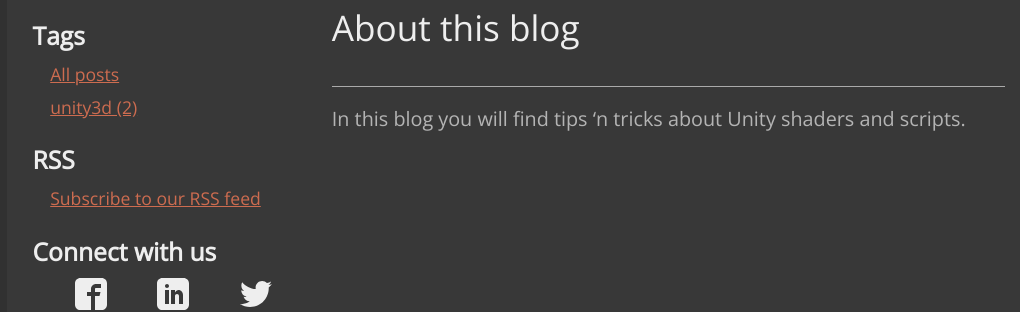
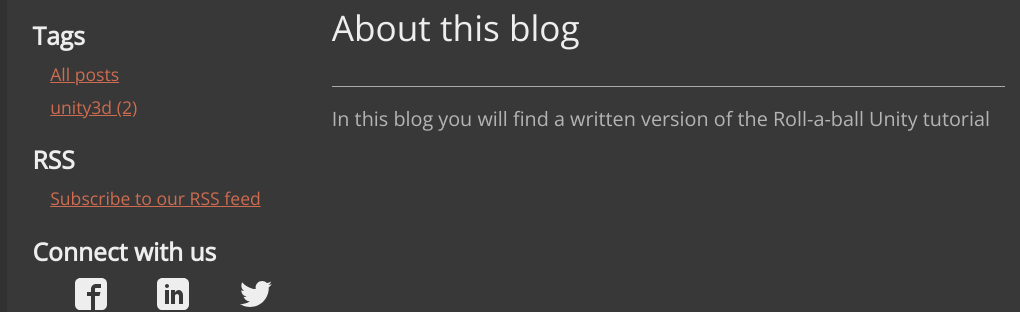
Before and after one commit to Ippokratis/Roll-a-ball, a Jekyll site: the page built from about.md, in a window 1280 px wide. Shown: the part 179-491 px from the top of the page, without its empty margins (121-1141 px from the left). Built offline with Jekyll 4.4.1, drawn with Linux system fonts in a browser that asks for light colours.

Commit message:
fix about

```diff
--- a/about.md
+++ b/about.md
@@ -3,5 +3,4 @@ layout: page
 title: About this blog
 ---
 
-In this blog you will find tips 'n
-tricks about Unity shaders and scripts.
+In this blog you will find a written version of the Roll-a-ball Unity tutorial
```
